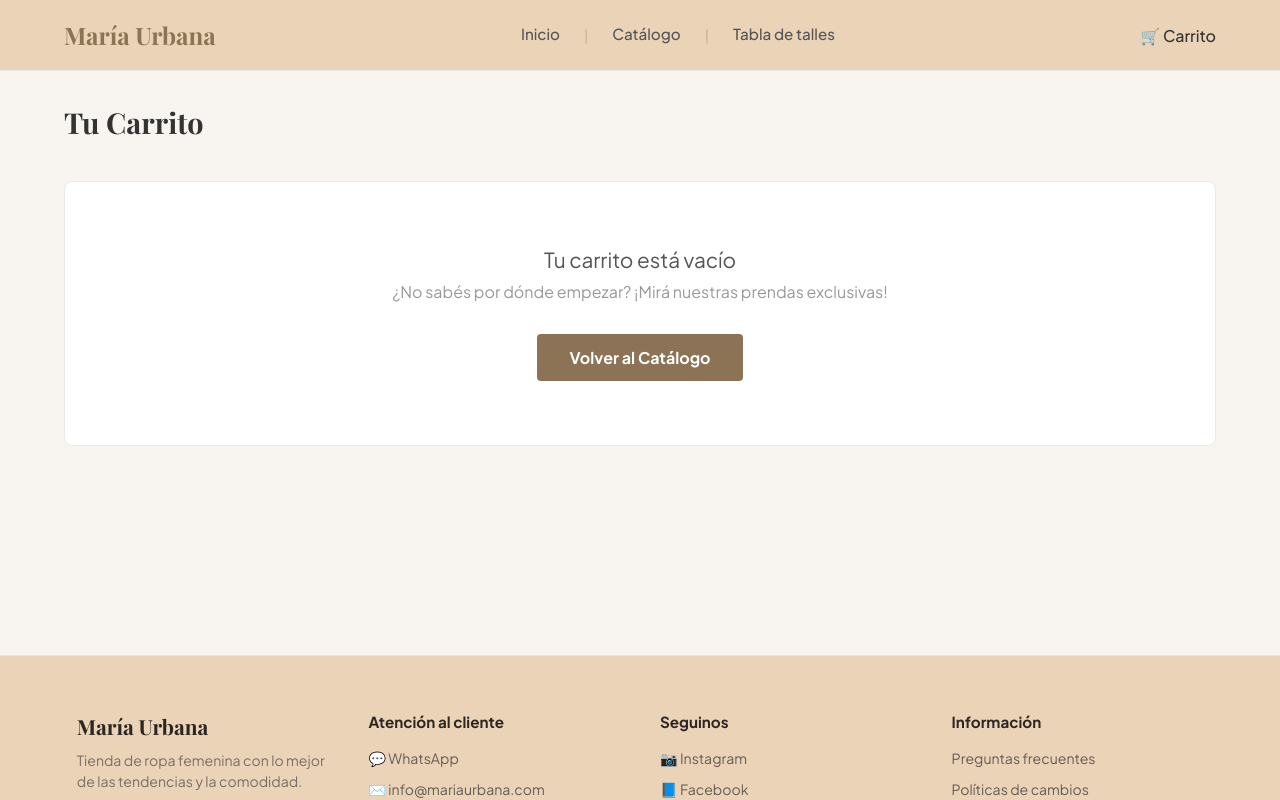
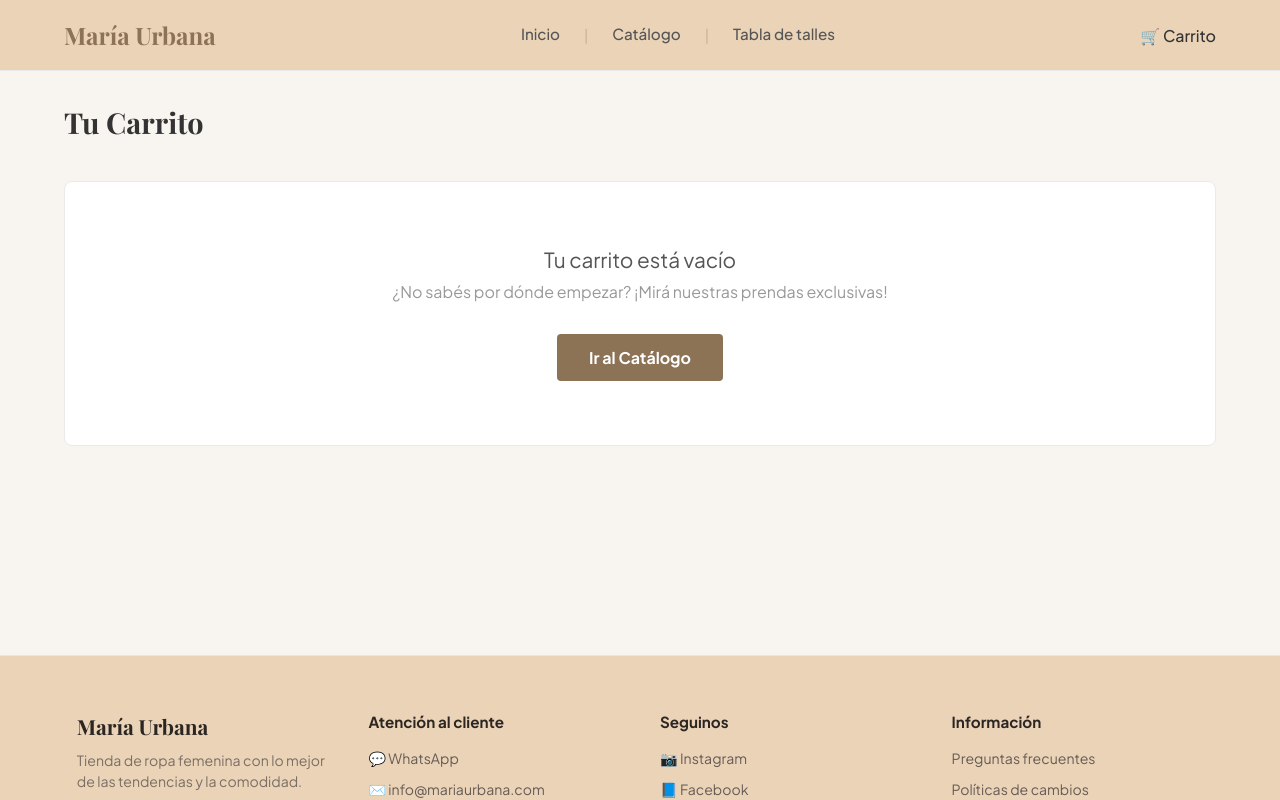
Before and after one commit to Ediana-star/prototipo1, a Vue app: page /carrito in a window 1280 px wide. Shown: the top 800 px of the page. Built offline with nearby package versions, Linux system fonts and the light colour scheme; a web font is replaced by a local one.

Commit message:
fix: corregir texto del botón en CartView.vue de "Volver al Catálogo" a "Ir al Catálogo"

```diff
--- a/src/views/shop/CartView.vue
+++ b/src/views/shop/CartView.vue
@@ -44,7 +44,7 @@ const eliminarProducto = (item) => {
     <div v-if="store.carrito.length === 0" class="carrito-vacio">
       <p>Tu carrito está vacío</p>
       <p class="subtexto">¿No sabés por dónde empezar? ¡Mirá nuestras prendas exclusivas!</p>
-      <RouterLink to="/catalogo" class="btn-ir-catalogo">Volver al Catálogo</RouterLink>
+      <RouterLink to="/catalogo" class="btn-ir-catalogo">Ir al Catálogo</RouterLink>
     </div>
 
     <div v-else class="wrapper-carrito">
```
